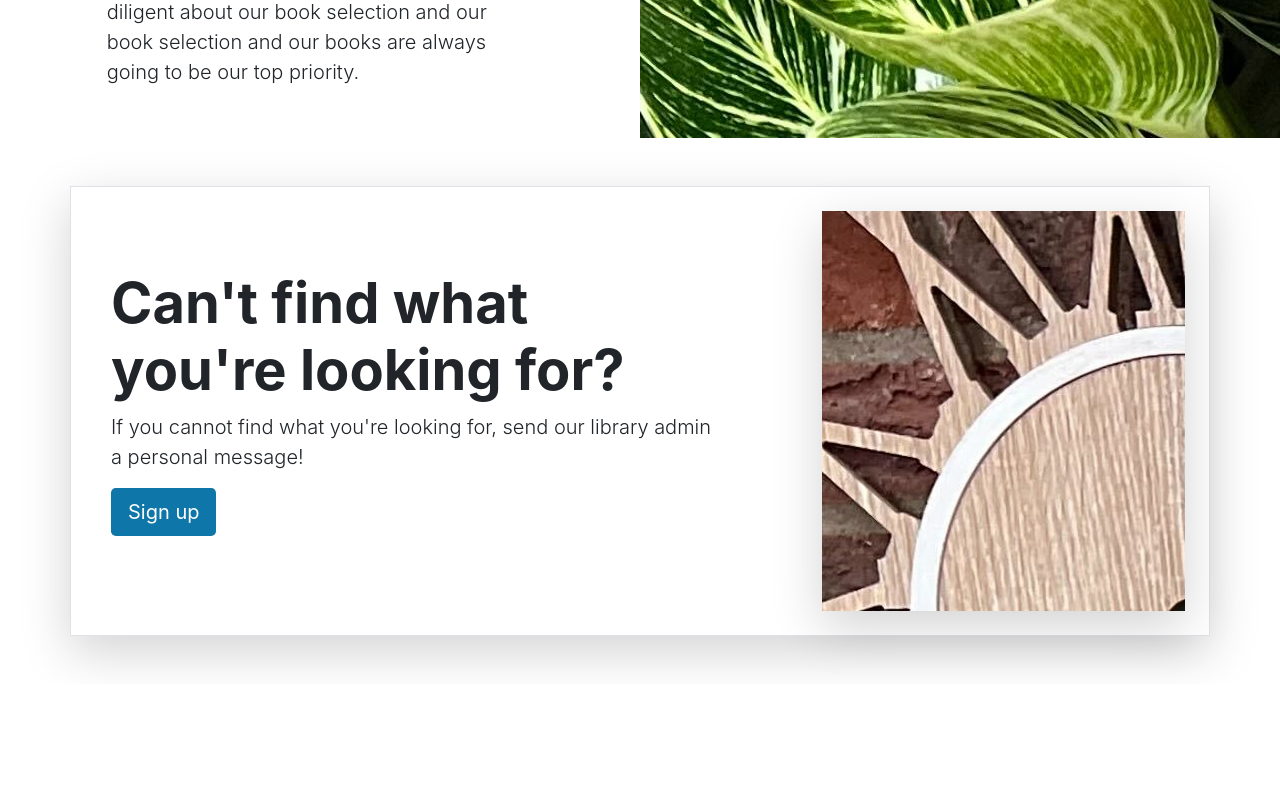
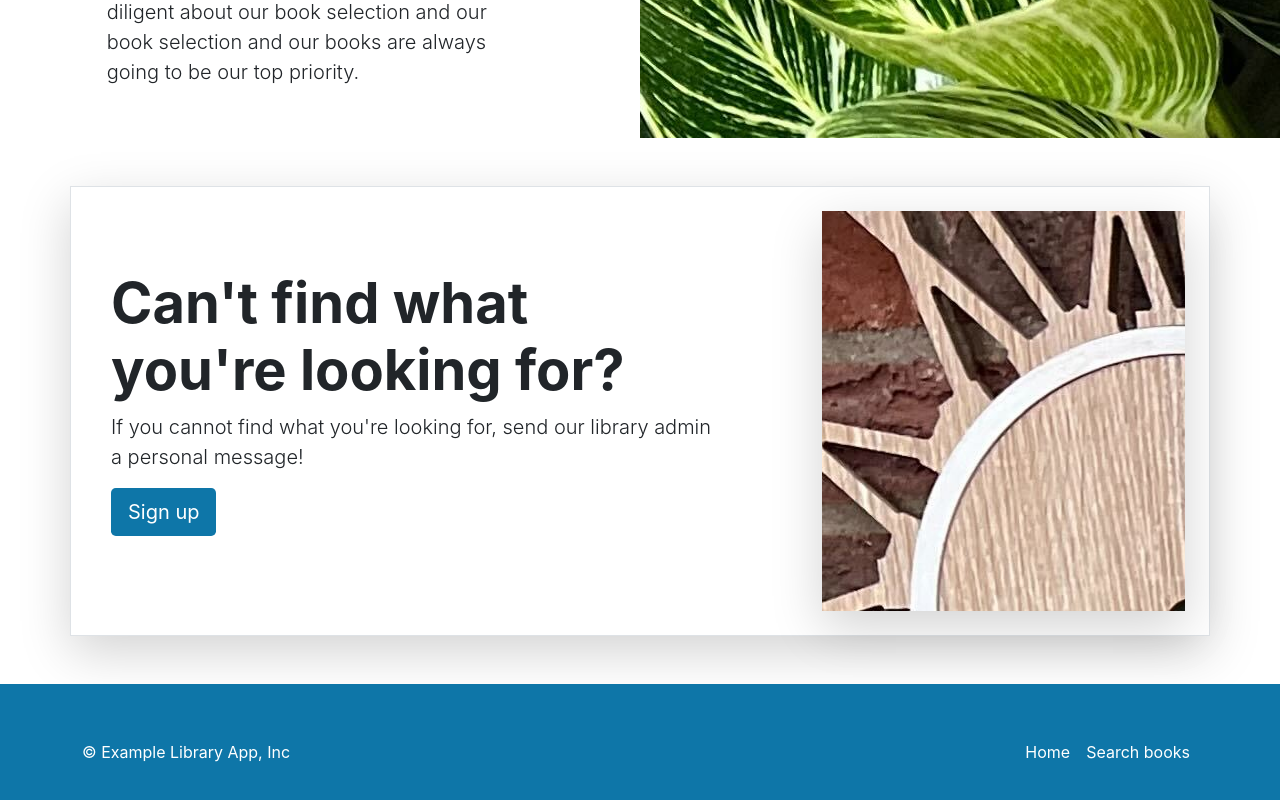
Before and after one commit to tcsauter/library-app, a React (Create React App) app in the folder 03-frontend/react-library/: page / in a window 1280 px wide. Shown: the part 1786-2586 px from the top of the page. Before the commit the page ends 2470 px from the top, so only its background shows below. Built offline with nearby package versions, Linux system fonts and the light colour scheme; the HTML template or start-up script is replaced by a standard one.

Commit message:
Add footer. Add HomePage component and cleanup App.tsx.

```diff
--- a/03-frontend/react-library/src/App.tsx
+++ b/03-frontend/react-library/src/App.tsx
@@ -1,19 +1,15 @@
 import React from 'react';
 import './App.css';
 import {Navbar} from "./layouts/NavbarAndFooter/Navbar";
-import {ExploreTopBooks} from "./layouts/HomePage/ExploreTopBooks";
-import {Carousel} from "./layouts/HomePage/Carousel";
-import {Heroes} from "./layouts/HomePage/Heroes";
-import {LibraryServices} from "./layouts/HomePage/LibraryServices";
+import {Footer} from "./layouts/NavbarAndFooter/Footer";
+import {HomePage} from "./layouts/HomePage/HomePage";
 
 function App() {
   return (
       <div>
           <Navbar />
-          <ExploreTopBooks />
-          <Carousel />
-          <Heroes />
-          <LibraryServices />
+          <HomePage />
+          <Footer />
       </div>
   );
 }
--- /dev/null
+++ b/03-frontend/react-library/src/layouts/HomePage/HomePage.tsx
@@ -0,0 +1,15 @@
+import {Carousel} from "./components/Carousel";
+import {ExploreTopBooks} from "./components/ExploreTopBooks";
+import {Heroes} from "./components/Heroes";
+import {LibraryServices} from "./components/LibraryServices";
+
+export const HomePage = () => {
+    return(
+        <>
+            <ExploreTopBooks />
+            <Carousel />
+            <Heroes />
+            <LibraryServices />
+        </>
+    );
+}
--- a/03-frontend/react-library/src/layouts/HomePage/Carousel.tsx
+++ b/03-frontend/react-library/src/layouts/HomePage/components/Carousel.tsx
@@ -59,19 +59,19 @@
                 <div className='row d-flex justify-content-center align-items-center'>
                     <div className='text-center'>
                         <img
-                            src={require('./../../Images/BooksImages/book-luv2code-1000.png')}
+                            src={require('../../../Images/BooksImages/book-luv2code-1000.png')}
                             width='151'
                             height='233'
                             alt='book'
                         />
                         <h6 className='mt-2'><b>Book</b></h6>
                         <p>Luv2Code</p>
-                        <a className='btn main-color text-white' href='#'>Reserve</a>
+                        <a className='btn main-color text-white' href='src/layouts/HomePage#'>Reserve</a>
                     </div>
                 </div>
             </div>
             <div className='homepage-carousel-title mt-3'>
-                <a className='btn btn-outline-secondary btn-lg' href='#'>View More</a>
+                <a className='btn btn-outline-secondary btn-lg' href='src/layouts/HomePage#'>View More</a>
             </div>
         </div>
     );
--- a/03-frontend/react-library/src/layouts/HomePage/ExploreTopBooks.tsx
+++ b/03-frontend/react-library/src/layouts/HomePage/components/ExploreTopBooks.tsx
@@ -5,7 +5,7 @@
                 <div>
                     <h1 className='display-5 fw-bold'>Find your next adventure</h1>
                     <p className='col-md-8 fs-4'>Where would you like to go next?</p>
-                    <a type='button' className='btn main-color btn-lg text-white' href='#'>Explore top books</a>
+                    <a type='button' className='btn main-color btn-lg text-white' href='src/layouts/HomePage#'>Explore top books</a>
                 </div>
             </div>
         </div>
--- a/03-frontend/react-library/src/layouts/HomePage/Heroes.tsx
+++ b/03-frontend/react-library/src/layouts/HomePage/components/Heroes.tsx
@@ -16,7 +16,7 @@
                                 Whether it is to learn a new skill, or grow within one,
                                 we will be able to provide top content for you!
                             </p>
-                            <a className='btn main-color btn-lg text-white' href='#'>Sign up</a>
+                            <a className='btn main-color btn-lg text-white' href='src/layouts/HomePage#'>Sign up</a>
                         </div>
                     </div>
                 </div>
@@ -55,7 +55,7 @@
                                 Whether it is to learn a new skill, or grow within one,
                                 we will be able to provide top content for you!
                             </p>
-                            <a className='btn main-color btn-lg text-white' href='#'>Sign up</a>
+                            <a className='btn main-color btn-lg text-white' href='src/layouts/HomePage#'>Sign up</a>
                         </div>
                     </div>
                     <div className='m-2'>
--- a/03-frontend/react-library/src/layouts/HomePage/LibraryServices.tsx
+++ b/03-frontend/react-library/src/layouts/HomePage/components/LibraryServices.tsx
@@ -8,7 +8,7 @@
                         If you cannot find what you're looking for, send our library admin a personal message!
                     </p>
                     <div className='d-grid gap-2 justify-content-md-start mb-4 mb-lg-3'>
-                        <a className='btn main-color btn-lg text-white' href='#'>Sign up</a>
+                        <a className='btn main-color btn-lg text-white' href='src/layouts/HomePage#'>Sign up</a>
                     </div>
                 </div>
                 <div className='col-lg-4 offset-lg-1 shadow-lg lost-image'>
--- a/03-frontend/react-library/src/layouts/HomePage/ReturnBook.tsx
+++ b/03-frontend/react-library/src/layouts/HomePage/components/ReturnBook.tsx
@@ -5,14 +5,14 @@
         <div className='col-xs-6 col-sm-6 col-md-4 col-lg-3 mb-3'>
             <div className='text-center'>
                 <img
-                    src={require('./../../Images/BooksImages/book-luv2code-1000.png')}
+                    src={require('./../../../Images/BooksImages/book-luv2code-1000.png')}
                     width='151'
                     height='233'
                     alt='book'
                 />
                 <h6 className='mt-2'>Book</h6>
                 <p>Luv2Code</p>
-                <a className='btn main-color text-white' href='#'>Reserve</a>
+                <a className='btn main-color text-white' href='src/layouts/HomePage#'>Reserve</a>
             </div>
         </div>
     );
--- /dev/null
+++ b/03-frontend/react-library/src/layouts/NavbarAndFooter/Footer.tsx
@@ -0,0 +1,19 @@
+export const Footer = () => {
+    return(
+        <div className='main-color'>
+            <footer className='container d-flex flex-wrap justify-content-between align-items-center py-5 main-color'>
+                <p className='col-md-4 mb-0 text-white'>
+                    © Example Library App, Inc
+                </p>
+                <ul className='nav navbar-dark col-md-4 justify-content-end'>
+                    <li className='nav-item'>
+                        <a className='nav-link px-2 text-white' href='#'>Home</a>
+                    </li>
+                    <li className='nav-item'>
+                        <a className='nav-link px-2 text-white' href='#'>Search books</a>
+                    </li>
+                </ul>
+            </footer>
+        </div>
+    );
+}
```
